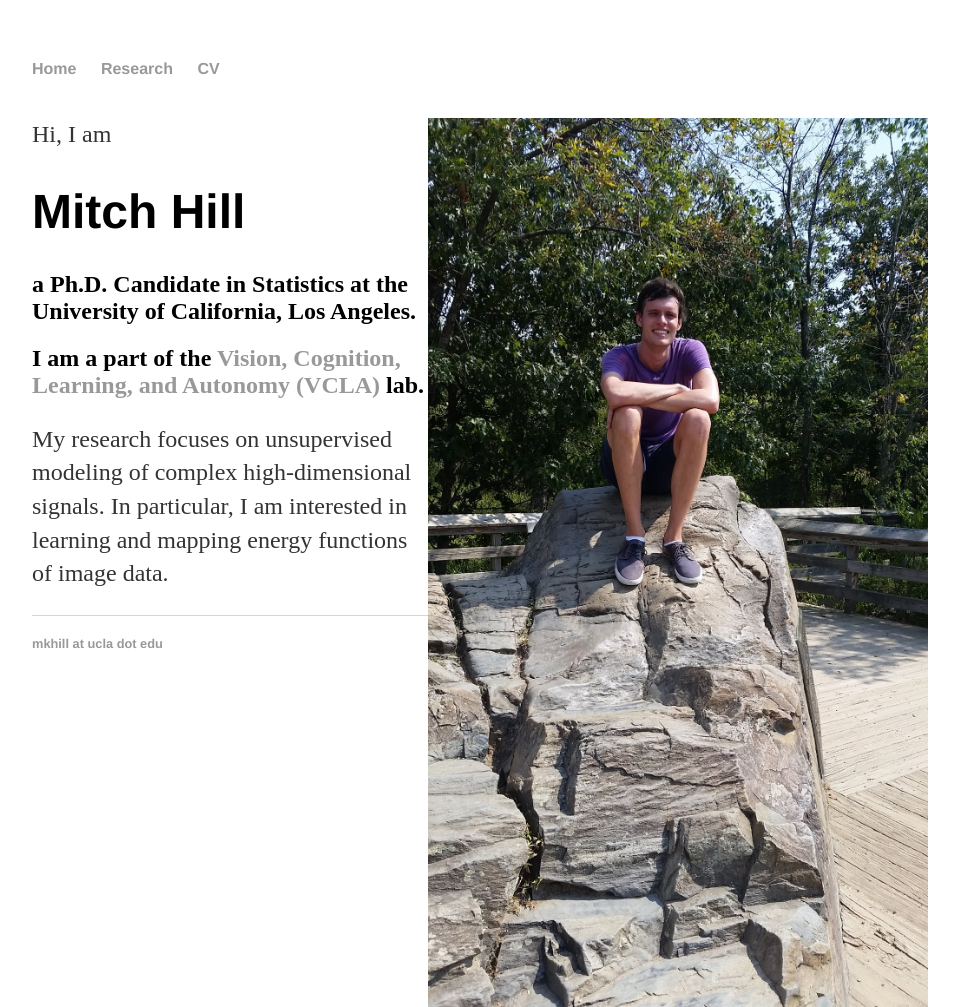
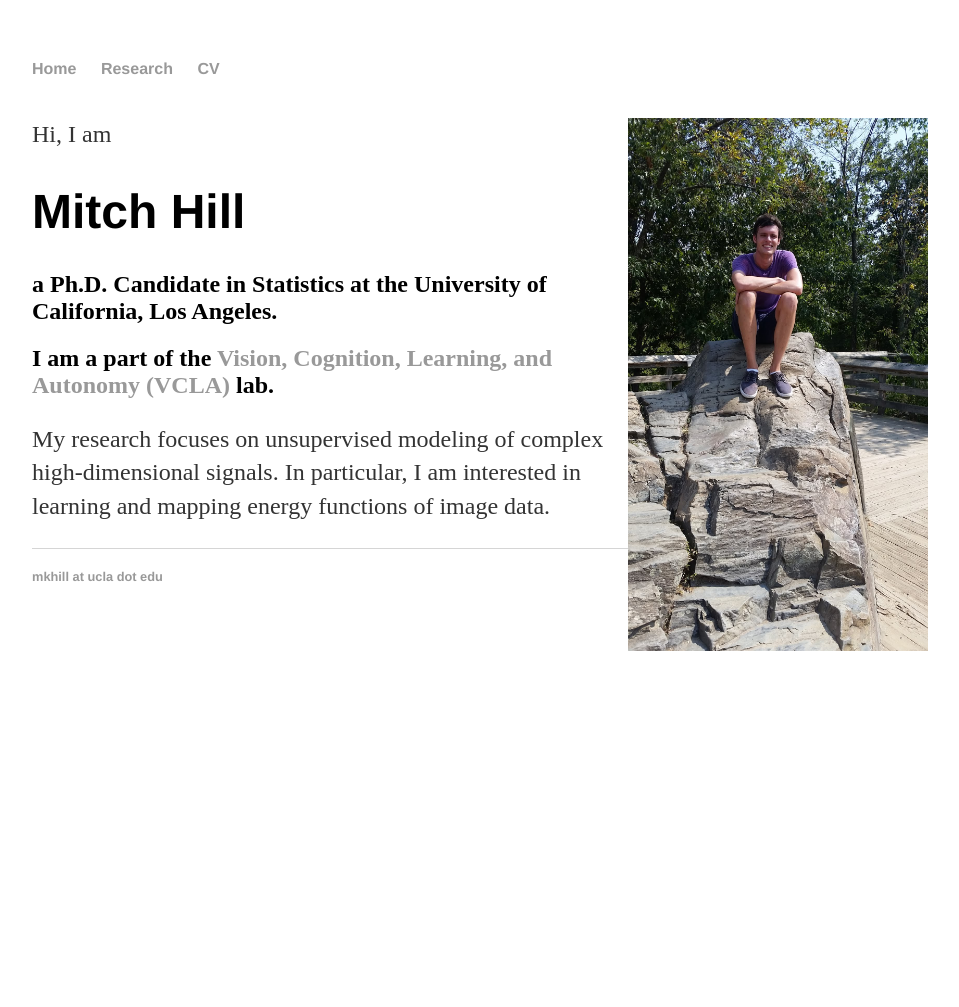
Before and after one commit to point0bar1/point0bar1.github.io, a Jekyll site: the page built from index.html, in a window 1280 px wide. Shown: the whole page, without its empty margins (160-1119 px from the left). Built offline with Jekyll 4.4.1, drawn with Linux system fonts in a browser that asks for light colours; after the commit the page ends 900 px from its top, so only the background shows below that.

Commit message:
Update index.html

```diff
--- a/index.html
+++ b/index.html
@@ -3,7 +3,7 @@ layout: default
 title: Mitch Hill (Home)
 ---
 <div class="blurb">
-	<img align="right" src="mitch_web.jpg" width=500>
+	<img align="right" src="mitch_web.jpg" width=300>
 	<p>Hi, I am</p>
 	<h1> Mitch Hill </h1>
 	<h2> a Ph.D. Candidate in Statistics at the University of California, Los Angeles. </h2>
```
